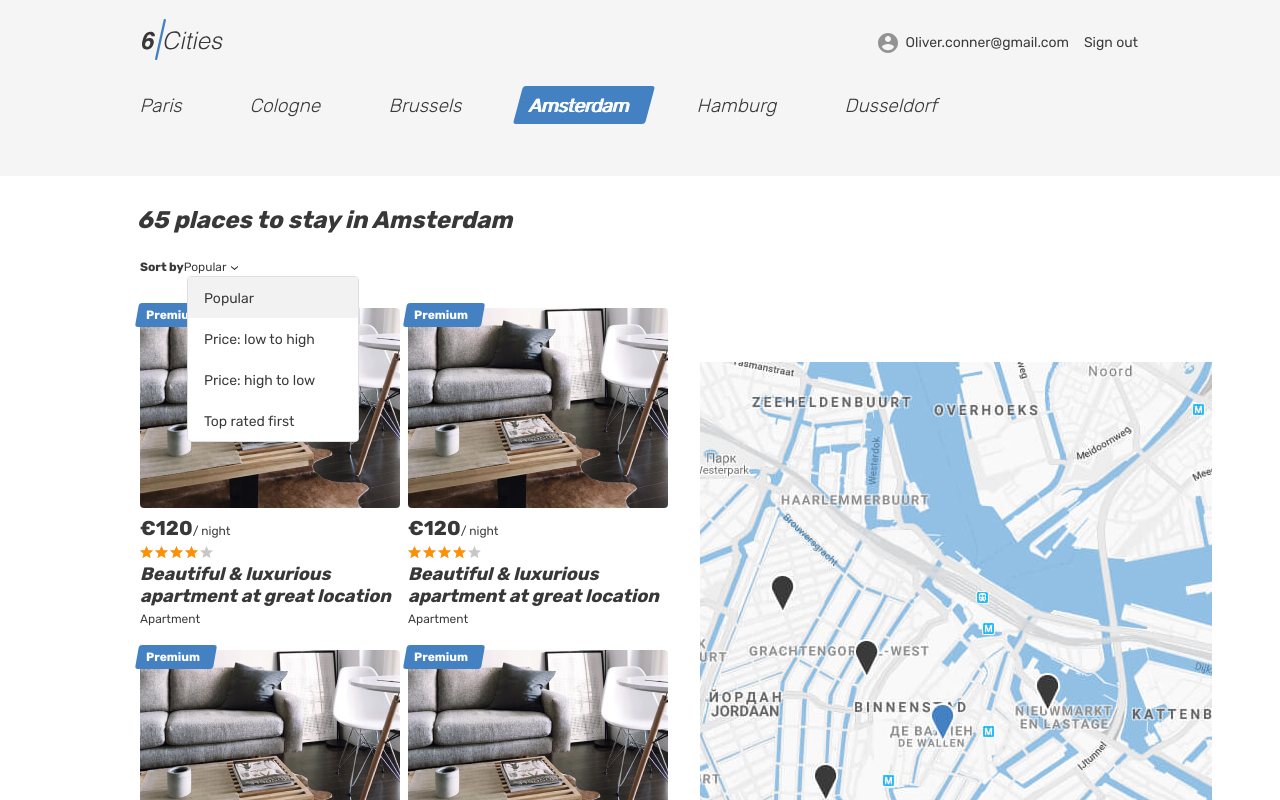
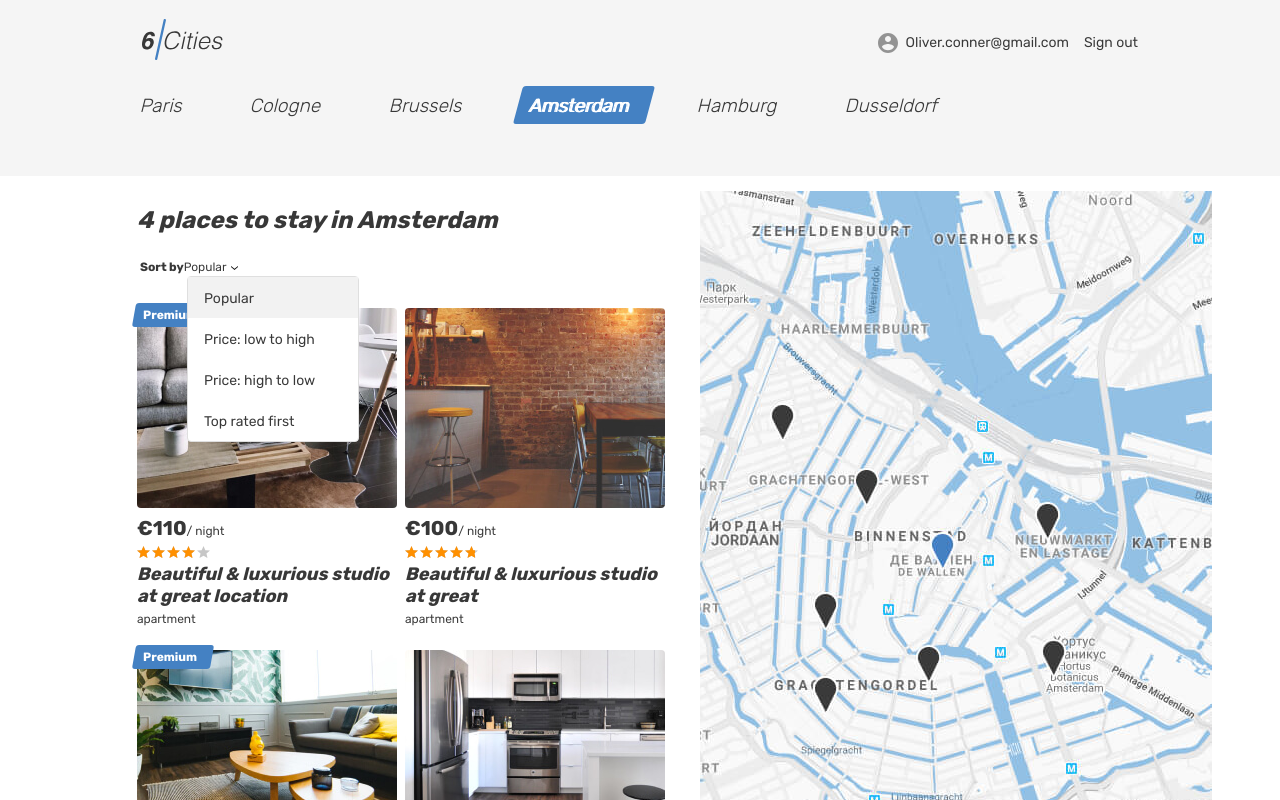
Before and after one commit to loonymax/six-cities, a React (Create React App) app in the folder project/: page / in a window 1280 px wide. Shown: the top 800 px of the page. Built offline with nearby package versions, Linux system fonts and the light colour scheme.

Commit message:
adds mocks and mocks data rendering,, comment component,

```diff
--- a/project/src/components/app/app.tsx
+++ b/project/src/components/app/app.tsx
@@ -2,28 +2,24 @@ import { CitiesHomeScreen, LoginScreen, OfferScreen, Screen404 } from 'pages';
 import { Layout } from 'components';
 import { AppRoute } from 'const';
 import { BrowserRouter, Routes, Route } from 'react-router-dom';
+import { offers } from 'mocks/offers';
 
-interface IProps {
-  offersCount: number;
-}
-
-function App({ offersCount }: IProps) {
+function App() {
   return (
     <BrowserRouter>
       <Routes>
         <Route path={AppRoute.Main} element={<Layout />}>
           <Route
             path={AppRoute.Main}
-            element={<CitiesHomeScreen offersCount={offersCount} />}
+            element={<CitiesHomeScreen offersList={offers} />}
           />
           <Route
             path={AppRoute.Login}
             element={<LoginScreen />}
           />
-          <Route
-            path={AppRoute.Offer}
-            element={<OfferScreen />}
-          />
+          <Route path={AppRoute.Offer}>
+            <Route path=':id' element={<OfferScreen />} />
+          </Route>
           <Route
             path='*'
             element={<Screen404 />}
--- a/project/src/components/cities-card/cities-card.tsx
+++ b/project/src/components/cities-card/cities-card.tsx
@@ -1,32 +1,66 @@
-export default function CitiesCard() {
-  return (
-    <article className="cities__card place-card">
+import { Offer } from 'mocks/offers';
+import { Link } from 'react-router-dom';
+import { useState } from 'react';
+import { AppRoute } from 'const';
+
+interface Props {
+  offer: Offer;
+}
+
+const createPremium = (premium: boolean) => {
+  if (premium) {
+    return (
       <div className="place-card__mark">
         <span>Premium</span>
       </div>
+    );
+  }
+};
+
+export default function CitiesCard({ offer }: Props) {
+  const { title, price, rating, type, previewImage, isPremium, id } = offer;
+
+  const [, setActiveCard] = useState<Offer | null>();
+
+  const ratingBar = `${rating * 100 / 5}%`;
+
+  const handleMouseEnter = () => {
+    setActiveCard(offer);
+  };
+
+  const handleMouseLeave = () => {
+    setActiveCard(null);
+  };
+
+  return (
+    <article className="cities__card place-card"
+      onMouseEnter={handleMouseEnter}
+      onMouseLeave={handleMouseLeave}
+    >
+      {createPremium(isPremium)}
       <div className="cities__image-wrapper place-card__image-wrapper">
-        <a href="/#">
-          <img className="place-card__image" src="img/apartment-01.jpg" width="260" height="200" alt="Place image" />
-        </a>
+        <Link to={`${AppRoute.Offer}${id}`} key={id}>
+          <img className="place-card__image" src={previewImage} width="260" height="200" alt="Place interior" />
+        </Link>
       </div>
       <div className="place-card__info">
         <div className="place-card__price-wrapper">
           <div className="place-card__price">
-            <b className="place-card__price-value">&euro;120</b>
+            <b className="place-card__price-value">&euro;{price}</b>
             <span className="place-card__price-text">&#47;&nbsp;night</span>
           </div>
 
         </div>
         <div className="place-card__rating rating">
           <div className="place-card__stars rating__stars">
-            <span style={{ width: '80%' }}></span>
+            <span style={{ width: ratingBar }}></span>
             <span className="visually-hidden">Rating</span>
           </div>
         </div>
         <h2 className="place-card__name">
-          <a href="/#">Beautiful &amp; luxurious apartment at great location</a>
+          <a href="/#">{title}</a>
         </h2>
-        <p className="place-card__type">Apartment</p>
+        <p className="place-card__type">{type}</p>
       </div>
     </article>
   );
--- a/project/src/components/index.ts
+++ b/project/src/components/index.ts
@@ -4,3 +4,5 @@ export { default as Header } from './header/header';
 export { default as Layout } from './layout/layout';
 export { default as StarIcon } from './star-icon/star-icon';
 export { default as Logo } from './logo/logo';
+export { default as OffersList } from './offers-list/offers-list';
+export { default as CommentForm } from './comment-form/comment-form';
--- /dev/null
+++ b/project/src/components/offers-list/offers-list.tsx
@@ -0,0 +1,14 @@
+import { CitiesCard } from 'components';
+import { Offer } from 'mocks/offers';
+
+interface Props {
+  offersList: Offer[];
+}
+
+export default function OffersList({offersList}: Props) {
+  return (
+    <div className="cities__places-list places__list tabs__content">
+      {offersList.map((item) => <CitiesCard offer={item} key={item.id} />)}
+    </div>
+  );
+}
--- a/project/src/const.tsx
+++ b/project/src/const.tsx
@@ -1,5 +1,5 @@
 export enum AppRoute {
   Main = '/',
   Login = '/login',
-  Offer = '/offer/:id',
+  Offer = '/offer/',
 }
--- a/project/src/index.tsx
+++ b/project/src/index.tsx
@@ -1,10 +1,6 @@
 import React from 'react';
 import ReactDOM from 'react-dom/client';
 import { App } from 'components';
-
-enum Setting {
-  OffersCount = 65,
-}
 
 const root = ReactDOM.createRoot(
   document.getElementById('root') as HTMLElement,
@@ -12,6 +8,6 @@ const root = ReactDOM.createRoot(
 
 root.render(
   <React.StrictMode>
-    <App offersCount={Setting.OffersCount} />
+    <App />
   </React.StrictMode>,
 );
--- /dev/null
+++ b/project/src/mocks/offers.ts
@@ -0,0 +1,184 @@
+export type Offer = {
+  bedrooms: number;
+  city: {
+    location: {
+      latitude: number;
+      longitude: number;
+      zoom: number;
+    };
+    name: string;
+  };
+  description: string;
+  goods: [string];
+  host: {
+    avatarUrl: string;
+    id: number;
+    isPro: boolean;
+    name: string;
+  };
+  id: number;
+  images: [string];
+  isPremium: boolean;
+  location: {
+    latitude: number;
+    longitude: number;
+    zoom: number;
+  };
+  maxAdults: number;
+  previewImage: string;
+  price: number;
+  rating: number;
+  title: string;
+  type: string;
+}
+
+export const offers: Offer[] = [
+  {
+    'bedrooms': 3,
+    'city': {
+      'location': {
+        'latitude': 52.370216,
+        'longitude': 4.895168,
+        'zoom': 10
+      },
+      'name': 'Amsterdam'
+    },
+    'description': 'A quiet cozy and picturesque that hides behind a a river by the unique lightness of Amsterdam.',
+    'goods': [
+      'Heating'
+    ],
+    'host': {
+      'avatarUrl': 'img/1.png',
+      'id': 1,
+      'isPro': true,
+      'name': 'Angelina'
+    },
+    'id': 1,
+    'images': [
+      'img/1.png'
+    ],
+    'isPremium': true,
+    'location': {
+      'latitude': 52.35514938496378,
+      'longitude': 4.673877537499948,
+      'zoom': 8
+    },
+    'maxAdults': 4,
+    'previewImage': 'img/apartment-01.jpg',
+    'price': 110,
+    'rating': 4.0,
+    'title': 'Beautiful & luxurious studio at great location',
+    'type': 'apartment'
+  },
+  {
+    'bedrooms': 5,
+    'city': {
+      'location': {
+        'latitude': 52.370216,
+        'longitude': 4.895168,
+        'zoom': 10
+      },
+      'name': 'Amsterdam'
+    },
+    'description': 'A quiet cozy and picturesque that hides behind a a river by the unique lightness of Amsterdam.',
+    'goods': [
+      'Heating'
+    ],
+    'host': {
+      'avatarUrl': 'img/3.png',
+      'id': 2,
+      'isPro': true,
+      'name': 'Angelina'
+    },
+    'id': 2,
+    'images': [
+      'img/1.png'
+    ],
+    'isPremium': false,
+    'location': {
+      'latitude': 52.35514938496378,
+      'longitude': 4.673877537499948,
+      'zoom': 8
+    },
+    'maxAdults': 4,
+    'previewImage': 'img/room.jpg',
+    'price': 100,
+    'rating': 4.8,
+    'title': 'Beautiful & luxurious studio at great',
+    'type': 'apartment'
+  },
+  {
+    'bedrooms': 1,
+    'city': {
+      'location': {
+        'latitude': 52.370216,
+        'longitude': 4.895168,
+        'zoom': 10
+      },
+      'name': 'Amsterdam'
+    },
+    'description': 'A quiet cozy and picturesque that hides behind a a river by the unique lightness of Amsterdam.',
+    'goods': [
+      'Heating'
+    ],
+    'host': {
+      'avatarUrl': 'img/1.png',
+      'id': 3,
+      'isPro': true,
+      'name': 'Angelina'
+    },
+    'id': 3,
+    'images': [
+      'img/1.png'
+    ],
+    'isPremium': true,
+    'location': {
+      'latitude': 52.35514938496378,
+      'longitude': 4.673877537499948,
+      'zoom': 8
+    },
+    'maxAdults': 4,
+    'previewImage': 'img/apartment-02.jpg',
+    'price': 10,
+    'rating': 4.8,
+    'title': 'Beautiful & luxurious studio at',
+    'type': 'apartment'
+  },
+  {
+    'bedrooms': 10,
+    'city': {
+      'location': {
+        'latitude': 52.370216,
+        'longitude': 4.895168,
+        'zoom': 10
+      },
+      'name': 'Amsterdam'
+    },
+    'description': 'A quiet cozy and picturesque that hides behind a a river by the unique lightness of Amsterdam.',
+    'goods': [
+      'Heating'
+    ],
+    'host': {
+      'avatarUrl': 'img/1.png',
+      'id': 4,
+      'isPro': true,
+      'name': 'Angelina'
+    },
+    'id': 4,
+    'images': [
+      'img/1.png'
+    ],
+    'isPremium': false,
+    'location': {
+      'latitude': 52.35514938496378,
+      'longitude': 4.673877537499948,
+      'zoom': 8
+    },
+    'maxAdults': 4,
+    'previewImage': 'img/apartment-03.jpg',
+    'price': 120,
+    'rating': 4.8,
+    'title': 'Beautiful & luxurious',
+    'type': 'apartment'
+  },
+];
--- a/project/src/pages/cities-home-screen/cities-home-screen.tsx
+++ b/project/src/pages/cities-home-screen/cities-home-screen.tsx
@@ -1,10 +1,11 @@
-import { CitiesCard } from 'components';
+import { OffersList } from 'components';
+import { Offer } from 'mocks/offers';
 
-interface IProps {
-  offersCount: number;
+interface Props {
+  offersList: Offer[];
 }
 
-export default function CitiesHomeScreen({ offersCount }: IProps) {
+export default function CitiesHomeScreen({offersList}: Props) {
   return (
     <main className="page__main page__main--index">
       <h1 className="visually-hidden">Cities</h1>
@@ -48,7 +49,7 @@ export default function CitiesHomeScreen({ offersCount }: IProps) {
         <div className="cities__places-container container">
           <section className="cities__places places">
             <h2 className="visually-hidden">Places</h2>
-            <b className="places__found">{offersCount} places to stay in Amsterdam</b>
+            <b className="places__found">{offersList.length} places to stay in Amsterdam</b>
             <form className="places__sorting" action="/#" method="get">
               <span className="places__sorting-caption">Sort by</span>
               <span className="places__sorting-type" tabIndex={0}>
@@ -65,11 +66,7 @@ export default function CitiesHomeScreen({ offersCount }: IProps) {
               </ul>
             </form>
             <div className="cities__places-list places__list tabs__content">
-              <CitiesCard />
-              <CitiesCard />
-              <CitiesCard />
-              <CitiesCard />
-              <CitiesCard />
+              <OffersList offersList={offersList} />
             </div>
           </section>
           <div className="cities__right-section">
```
Also changed, not shown: project/src/components/comment-form/comment-form.tsx (added, +37 -0 lines), project/src/pages/offer-screen/offer-screen.tsx (+2 -18 lines).
